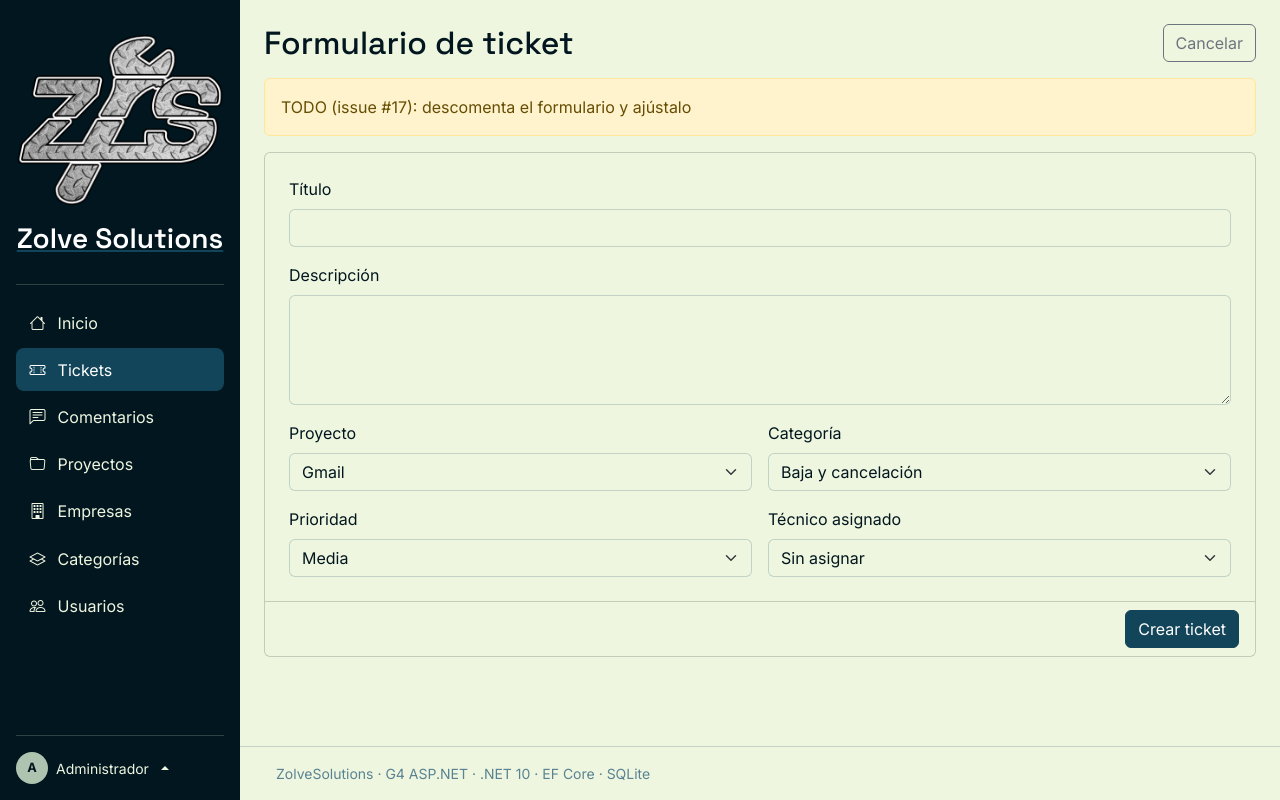
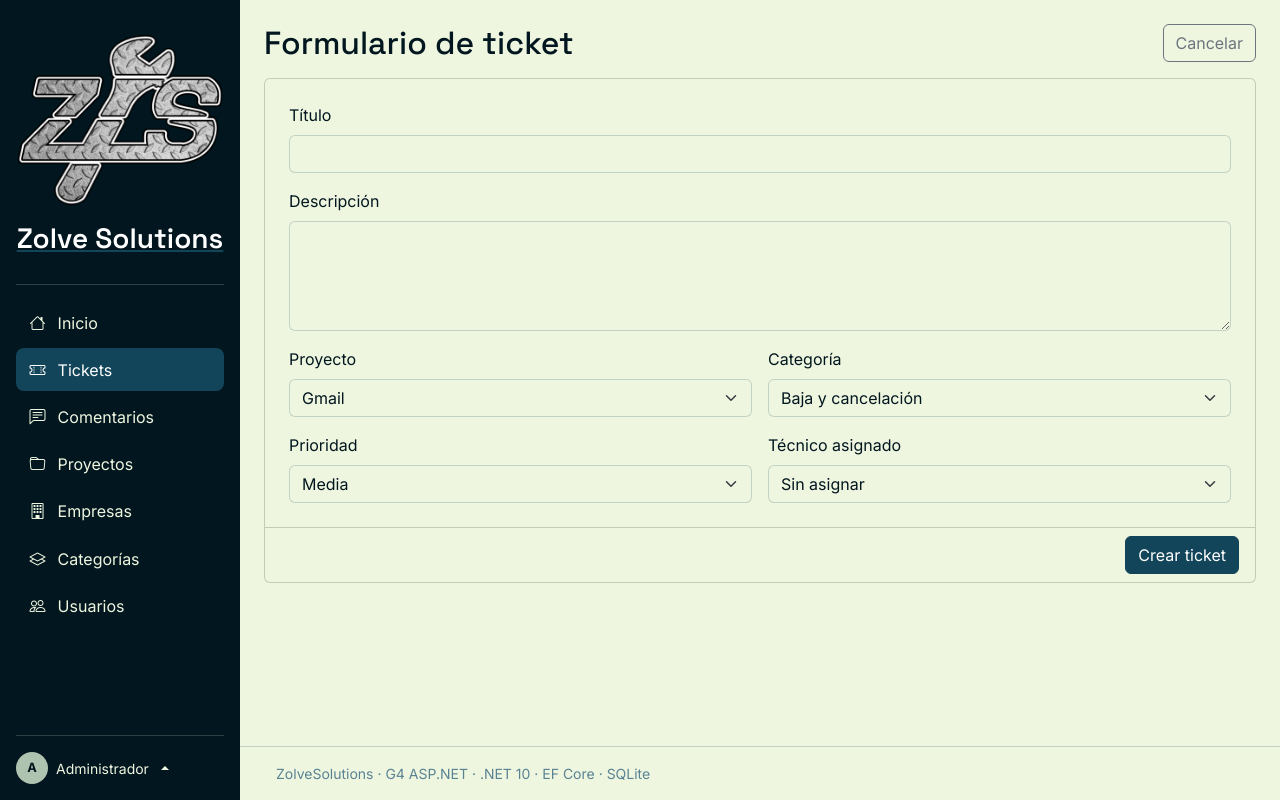
Before and after one commit to certidevs/g4_aspnet, an ASP.NET Core app: page /Tickets/Create in a window 1280 px wide. Run offline with ASP.NET Core 8, Linux system fonts and the light colour scheme; a user stored in the database is signed in; data comes from the database, SQL or seed files in the repository; some libraries are stand-ins or nearby versions.

Commit message:
Borrar comentario que se pintaba en pantalla

```diff
--- a/Views/Tickets/Form.cshtml
+++ b/Views/Tickets/Form.cshtml
@@ -8,7 +8,6 @@
     <a class="btn btn-outline-secondary" asp-action="Index">Cancelar</a>
 </div>
 
-<div class="alert alert-warning">TODO (issue #17): descomenta el formulario y ajústalo</div>
 
 @* Modelo a copiar: Views/Companies/Form.cshtml (ejemplo completo). Al terminar, borra el aviso amarillo de arriba. *@
 
```
